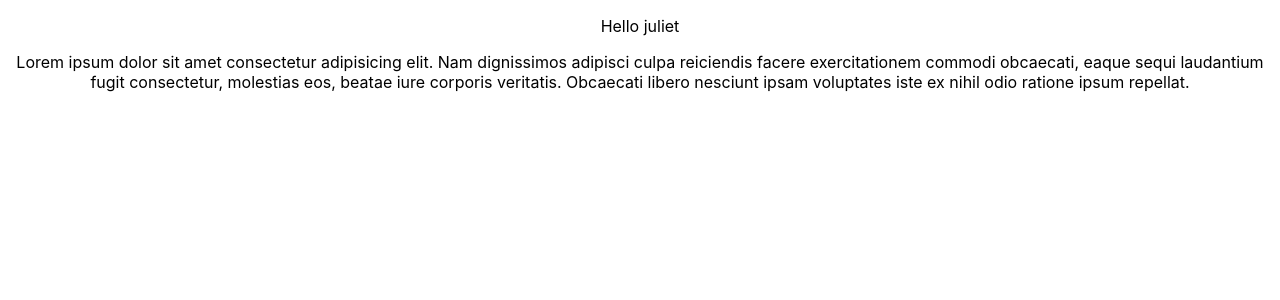
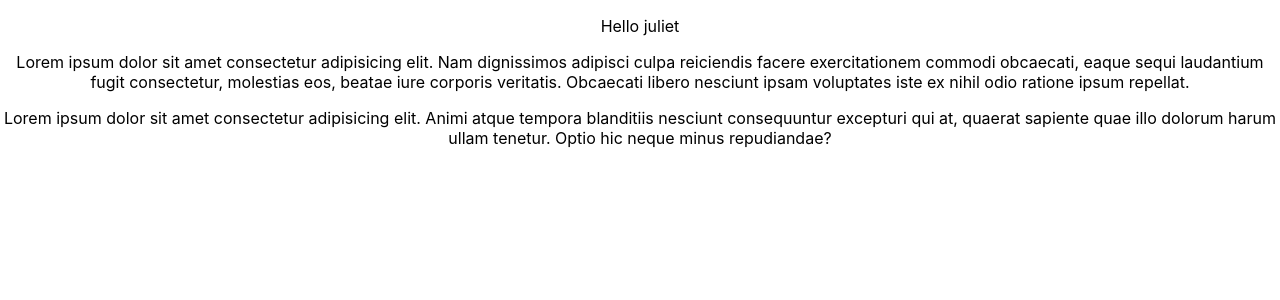
Before and after one commit to Devjulesoti/helium-health-project, a React (Create React App) app: page / in a window 1280 px wide. Shown: the top 300 px of the page. Built offline with nearby package versions, Linux system fonts and the light colour scheme.

Commit message:
First commit

```diff
--- a/src/App.js
+++ b/src/App.js
@@ -12,6 +12,12 @@ function App() {
         veritatis. Obcaecati libero nesciunt ipsam voluptates iste ex nihil odio
         ratione ipsum repellat.
       </p>
+      <p>
+        Lorem ipsum dolor sit amet consectetur adipisicing elit. Animi atque
+        tempora blanditiis nesciunt consequuntur excepturi qui at, quaerat
+        sapiente quae illo dolorum harum ullam tenetur. Optio hic neque minus
+        repudiandae?
+      </p>
     </div>
   );
 }
```
